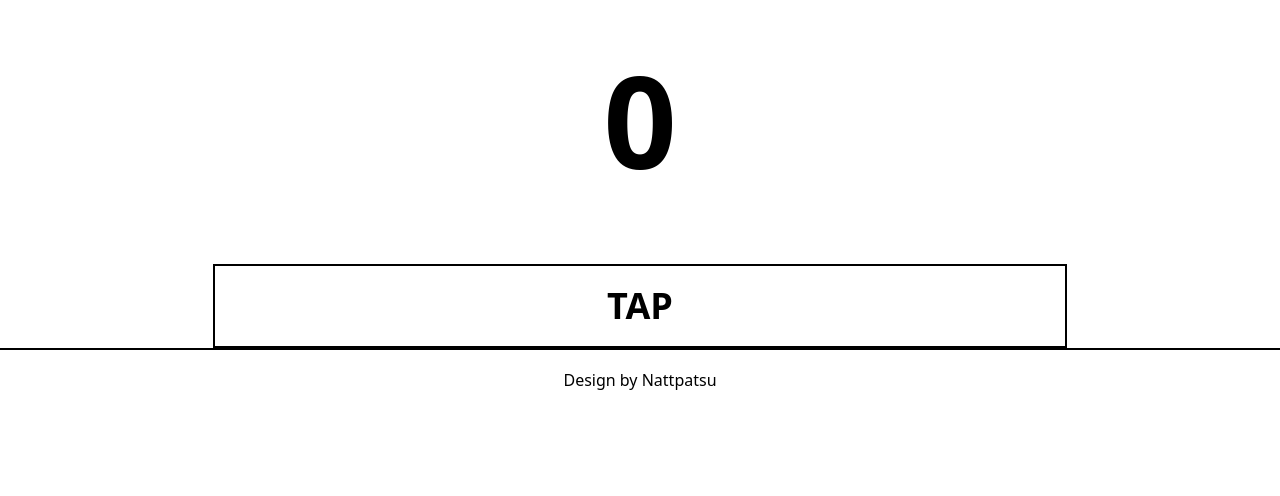
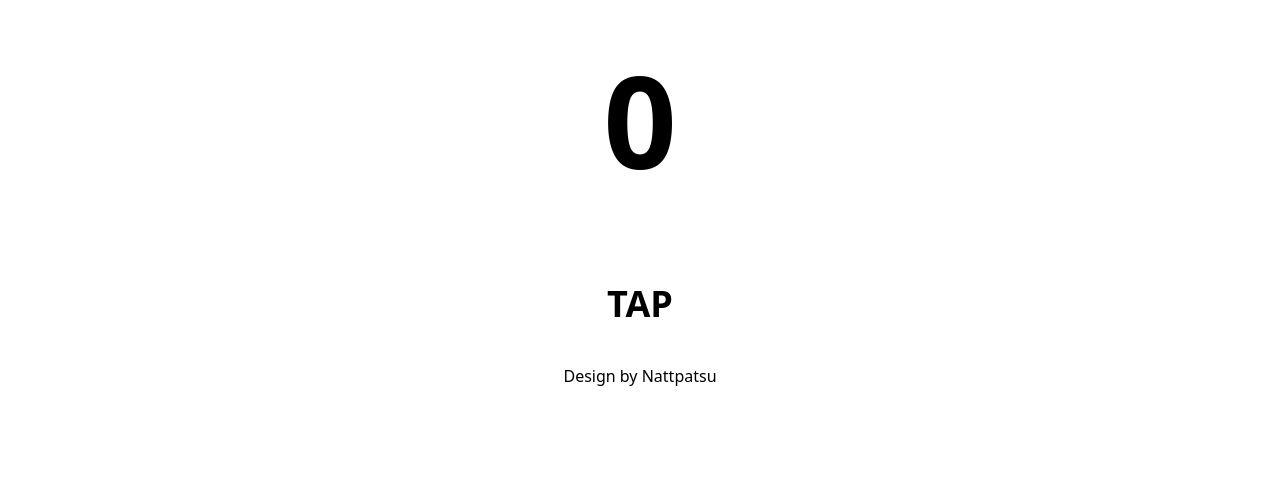
Before and after one commit to Nattpatsu/Tap-Count, a plain HTML site: page index.html in a window 1280 px wide. Shown: the part 304-800 px from the top of the page. Drawn offline with nearby package versions, Linux system fonts and the light colour scheme.

Commit message:
clear outline

```diff
--- a/index.html
+++ b/index.html
@@ -10,10 +10,10 @@
     <title>Tap Count</title>
   </head>
   <body>
-    <div class="container mx-auto outline-2 h-screen">
+    <div class="container mx-auto h-screen">
       <div class="flex flex-row justify-between p-5">
-        <button onclick="resetNumber()" class="font-sans font-bold text-xl uppercase px-7 py-4 outline-2">reset</button>
-        <button onclick="test()" class="px-7 py-4 outline-2">
+        <button onclick="resetNumber()" class="font-sans font-bold text-xl uppercase px-7 py-4">reset</button>
+        <button onclick="test()" class="px-7 py-4">
         <svg
           xmlns="http://www.w3.org/2000/svg"
           width="40"
@@ -31,14 +31,14 @@
         </button>
         </svg>
       </div>
-      <div class="flex flex-col gap-20 justify-center items-center mt-30 outline-2">
+      <div class="flex flex-col gap-20 justify-center items-center mt-30">
         <h3 class="font-sans font-bold text-5xl capitalize text-black">
           tap count
         </h3>
         <h1 class="font-sans font-bold text-9xl text-black" id="number">0</h1>
         <button
           onclick="changeNumber()"
-          class="font-sans font-bold text-4xl text-black border-2 uppercase w-2/3 py-5"
+          class="font-sans font-bold text-4xl text-black uppercase w-2/3 py-5"
         >
           tap
         </button>
```
